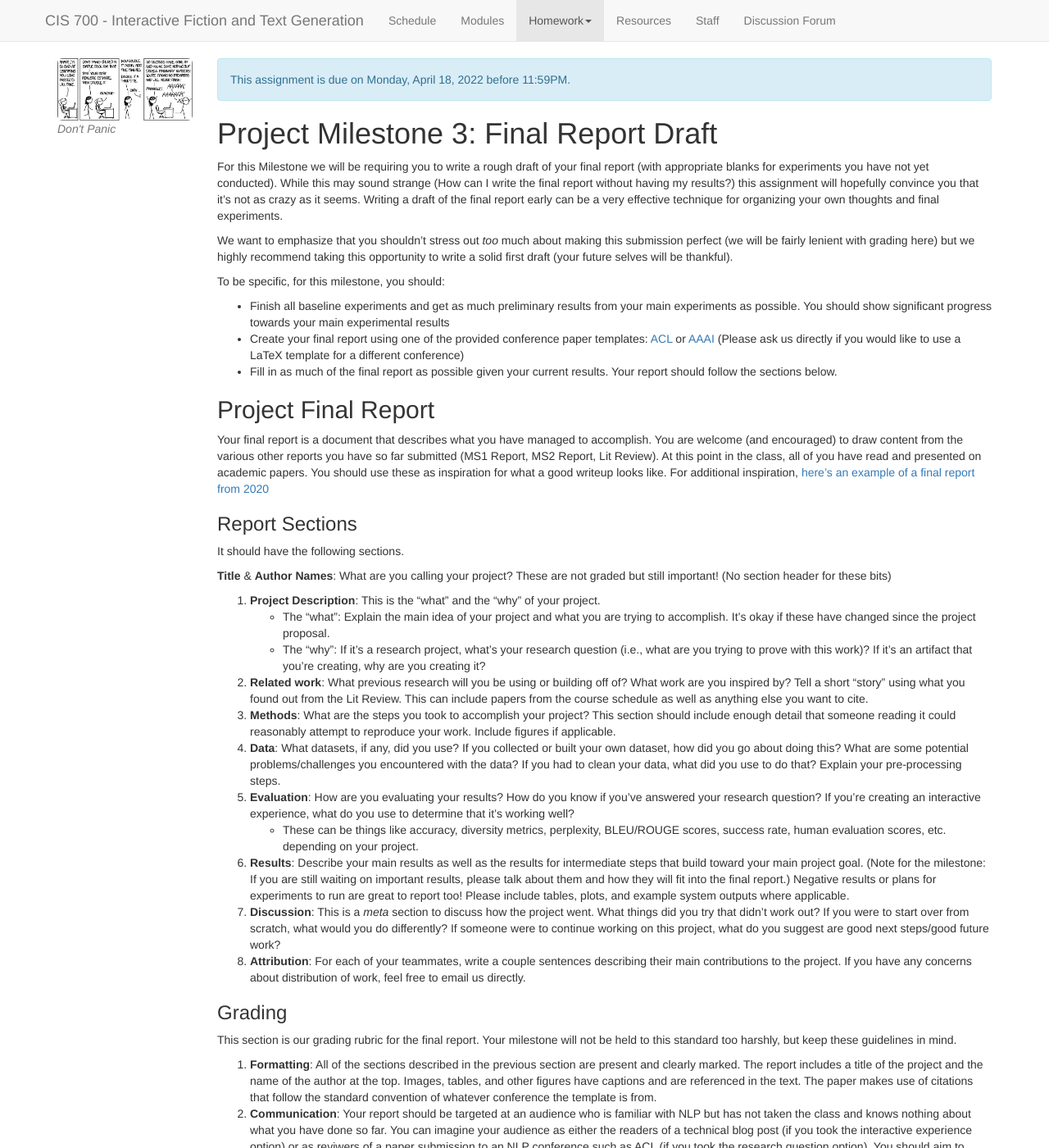
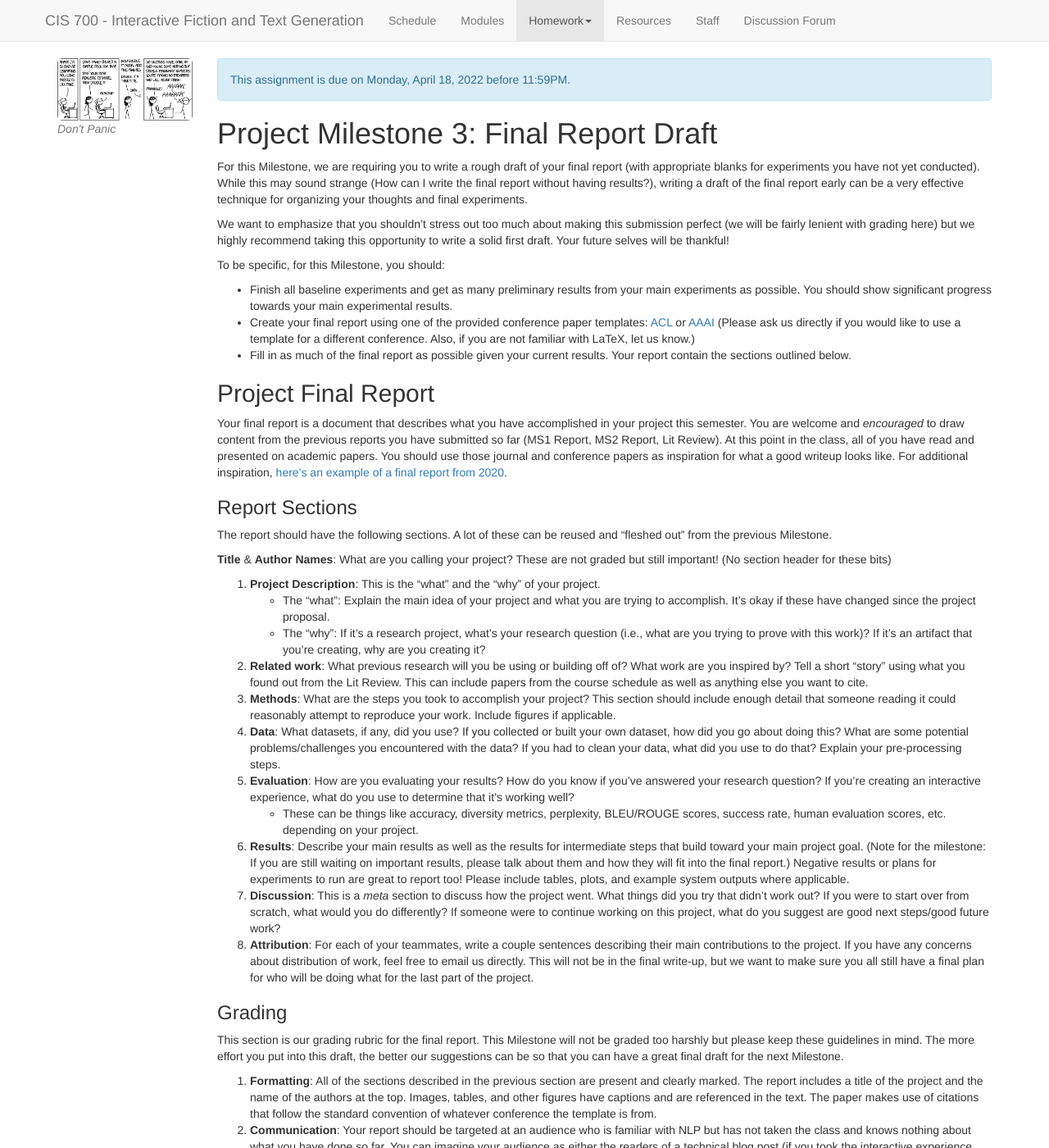
Before and after one commit to interactive-fiction-class/interactive-fiction-class.github.io, a Jekyll site: the page built from homeworks/progress-report2/pr2.md, in a window 1280 px wide and 1400 px high. Shown: the whole window at 82% size. Built offline with Jekyll 4.4.1, drawn with Linux system fonts in a browser that asks for light colours; nearby versions of some CDN libraries; a script that is not in the unit is left out.

Commit message:
Update pr2.md

```diff
--- a/homeworks/progress-report2/pr2.md
+++ b/homeworks/progress-report2/pr2.md
@@ -52,20 +52,20 @@ You can download the materials for this assignment here:
 {{page.type}} {{page.number}}: {{page.title}}
 =============================================================
 
-For this Milestone we will be requiring you to write a rough draft of your final report (with appropriate blanks for experiments you have not yet conducted). While this may sound strange (How can I write the final report without having my results?) this assignment will hopefully convince you that it's not as crazy as it seems. Writing a draft of the final report early can be a very effective technique for organizing your own thoughts and final experiments.
+For this Milestone, we are requiring you to write a rough draft of your final report (with appropriate blanks for experiments you have not yet conducted). While this may sound strange (How can I write the final report without having results?), writing a draft of the final report early can be a very effective technique for organizing your thoughts and final experiments.
 
-We want to emphasize that you shouldn't stress out *too* much about making this submission perfect (we will be fairly lenient with grading here) but we highly recommend taking this opportunity to write a solid first draft (your future selves will be thankful).
+We want to emphasize that you shouldn't stress out too much about making this submission perfect (we will be fairly lenient with grading here) but we highly recommend taking this opportunity to write a solid first draft. Your future selves will be thankful!
 
-To be specific, for this milestone, you should:
-* Finish all baseline experiments and get as much preliminary results from your main experiments as possible. You should show significant progress towards your main experimental results
-* Create your final report using one of the provided conference paper templates: [ACL](https://www.overleaf.com/latex/templates/acl-rolling-review-template/jxbhdzhmcpdm) or [AAAI](https://www.aaai.org/Publications/Templates/AuthorKit22.zip) (Please ask us directly if you would like to use a LaTeX template for a different conference)
-* Fill in as much of the final report as possible given your current results. Your report should follow the sections below.
+To be specific, for this Milestone, you should:
+* Finish all baseline experiments and get as many preliminary results from your main experiments as possible. You should show significant progress towards your main experimental results.
+* Create your final report using one of the provided conference paper templates: [ACL](https://www.overleaf.com/latex/templates/acl-rolling-review-template/jxbhdzhmcpdm) or [AAAI](https://www.aaai.org/Publications/Templates/AuthorKit22.zip) (Please ask us directly if you would like to use a template for a different conference. Also, if you are not familiar with LaTeX, let us know.)
+* Fill in as much of the final report as possible given your current results. Your report contain the sections outlined below.
 
 ## Project Final Report
-Your final report is a document that describes what you have managed to accomplish. You are welcome (and encouraged) to draw content from the various other reports you have so far submitted (MS1 Report, MS2 Report, Lit Review). At this point in the class, all of you have read and presented on academic papers. You should use these as inspiration for what a good writeup looks like. For additional inspiration, [here's an example of a final report from 2020](https://raw.githubusercontent.com/interactive-fiction-class/interactive-fiction-class.github.io/master/homeworks/progress-report2/example_report.pdf)
+Your final report is a document that describes what you have accomplished in your project this semester. You are welcome and *encouraged* to draw content from the previous reports you have submitted so far (MS1 Report, MS2 Report, Lit Review). At this point in the class, all of you have read and presented on academic papers. You should use those journal and conference papers as inspiration for what a good writeup looks like. For additional inspiration, [here's an example of a final report from 2020](homeworks/progress-report2/example_report.pdf).
 
 ### Report Sections
-It should have the following sections.
+The report should have the following sections. A lot of these can be reused and "fleshed out" from the previous Milestone.
 
 __Title__ & __Author Names__: What are you calling your project? These are not graded but still important! (No section header for these bits)
 1. __Project Description__: This is the "what" and the "why" of your project.
@@ -79,12 +79,12 @@ __Title__ & __Author Names__: What are you calling your project? These are not g
 6. __Results__: Describe your main results as well as the results for intermediate steps that build toward your main project goal. (Note for the milestone: If you are still waiting on important results, please talk about them and how they will fit into the final report.) Negative results or plans for experiments to run are great to report too! Please include tables, plots, and example system outputs where applicable.
 7. __Discussion__: This is a _meta_ section to discuss how the project went.
 What things did you try that didn't work out? If you were to start over from scratch, what would you do differently? If someone were to continue working on this project, what do you suggest are good next steps/good future work?
-8. __Attribution__: For each of your teammates, write a couple sentences describing their main contributions to the project. If you have any concerns about distribution of work, feel free to email us directly.
+8. __Attribution__: For each of your teammates, write a couple sentences describing their main contributions to the project. If you have any concerns about distribution of work, feel free to email us directly. This will not be in the final write-up, but we want to make sure you all still have a final plan for who will be doing what for the last part of the project.
 
 ### Grading
-This section is our grading rubric for the final report. Your milestone will not be held to this standard too harshly, but keep these guidelines in mind.
+This section is our grading rubric for the final report. This Milestone will not be graded too harshly but please keep these guidelines in mind. The more effort you put into this draft, the better our suggestions can be so that you can have a great final draft for the next Milestone.
 
-1. __Formatting__: All of the sections described in the previous section are present and clearly marked. The report includes a title of the project and the name of the author at the top. Images, tables, and other figures have captions and are referenced in the text. The paper makes use of citations that follow the standard convention of whatever conference the template is from.
+1. __Formatting__: All of the sections described in the previous section are present and clearly marked. The report includes a title of the project and the name of the authors at the top. Images, tables, and other figures have captions and are referenced in the text. The paper makes use of citations that follow the standard convention of whatever conference the template is from.
 2. __Communication__: Your report should be targeted at an audience who is familiar with NLP but has not taken the class and knows nothing about what you have done so far. You can imagine your audience as either the readers of a technical blog post (if you took the interactive experience option) or as reviwers of a paper submission to an NLP conference such as ACL (if you took the research question option). You should aim to make your methods section clear enough that others could attempt to reproduce your work and your results section clear enough that readers understand exactly what experiments you ran.
 3. __Style__: You should write in paragraphs and complete sentences unless there is a very good reason not to.
 4. __Content__: The report answers all relevant questions posed in the previous section. Images, tables, plots, of other figures are used to support the report contents.
```
